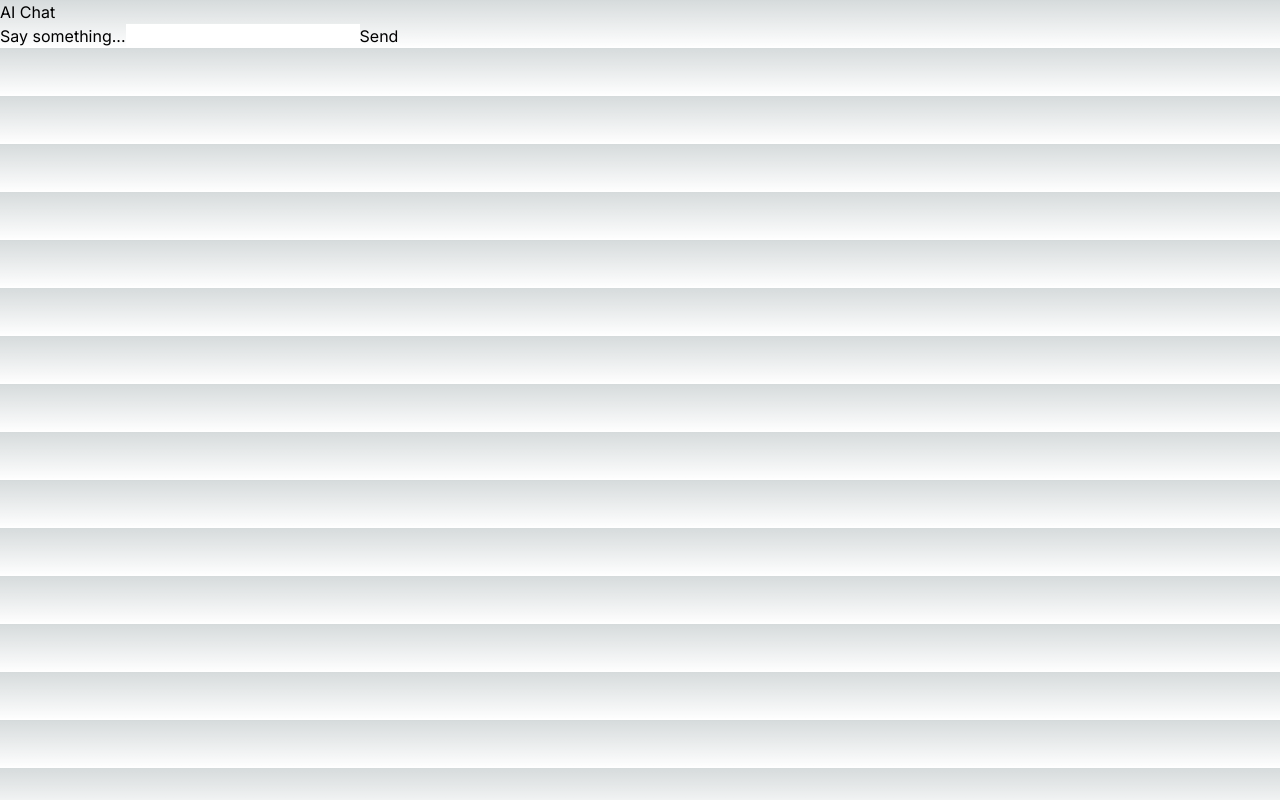
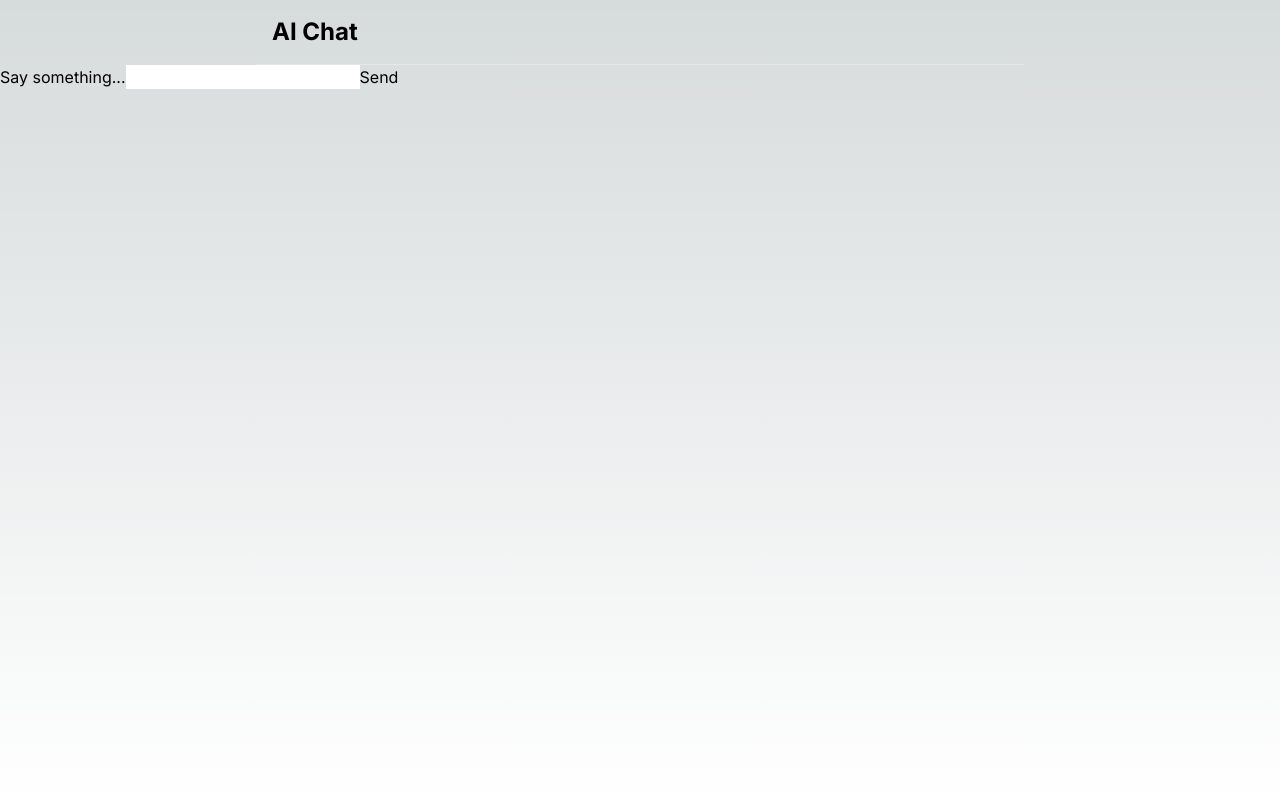
Before and after one commit to tal556/ai-chat, a Next.js app: page / in a window 1280 px wide. Built offline with nearby package versions, Linux system fonts and the light colour scheme.

Commit message:
add css adjusments

```diff
--- a/src/app/components/chat.tsx
+++ b/src/app/components/chat.tsx
@@ -6,7 +6,12 @@ export default function MyComponent() {
   const { messages, input, handleInputChange, handleSubmit } = useChat();
 
   return (
-    <div>
+    <main className="flex flex-col w-full h-screen max-h-dvh bg-background">
+
+      <header className="p-4 border-b w-full max-w-3xl mx-auto">
+          <h1 className="text-2xl font-bold">AI Chat</h1>
+      </header>
+
       <form onSubmit={handleSubmit}>
         <label>
           Say something...
@@ -23,6 +28,6 @@ export default function MyComponent() {
           </li>
         ))}
       </ul>
-    </div>
+    </main>
   );
 }
--- a/src/app/page.tsx
+++ b/src/app/page.tsx
@@ -4,9 +4,6 @@ export const dynamic = 'force-dynamic';
 
 export default function Page() {
   return(
-    <>
-    <h1>AI Chat</h1>
     <Chat />
-    </>
   )
 }
```
